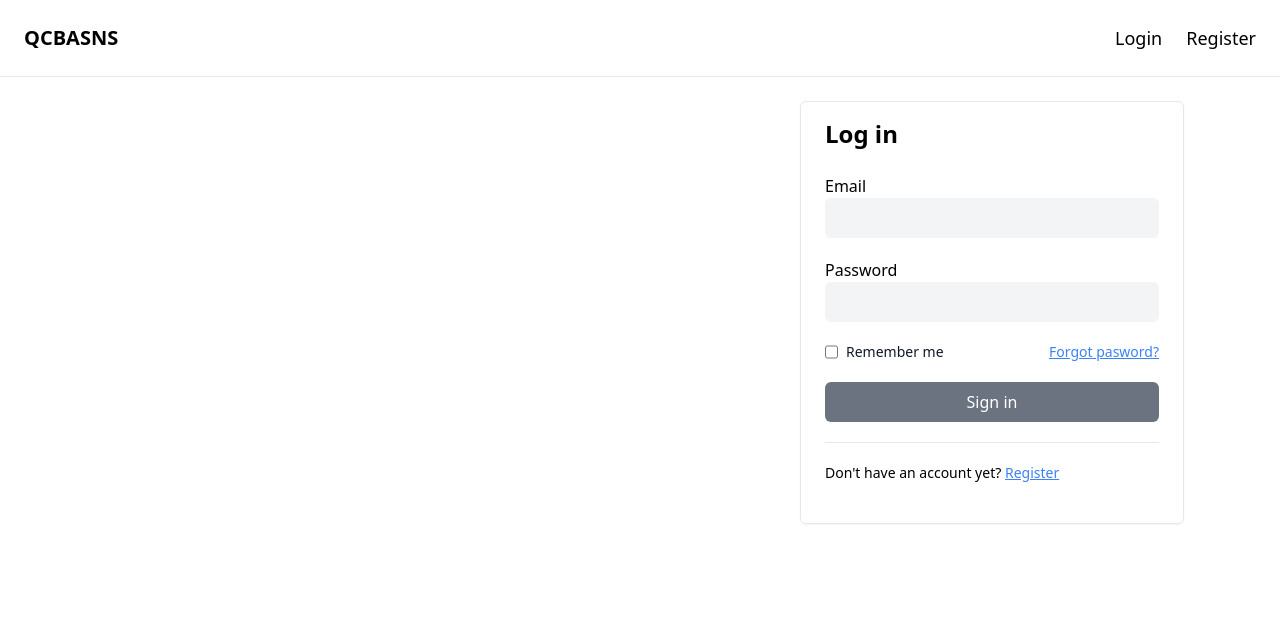
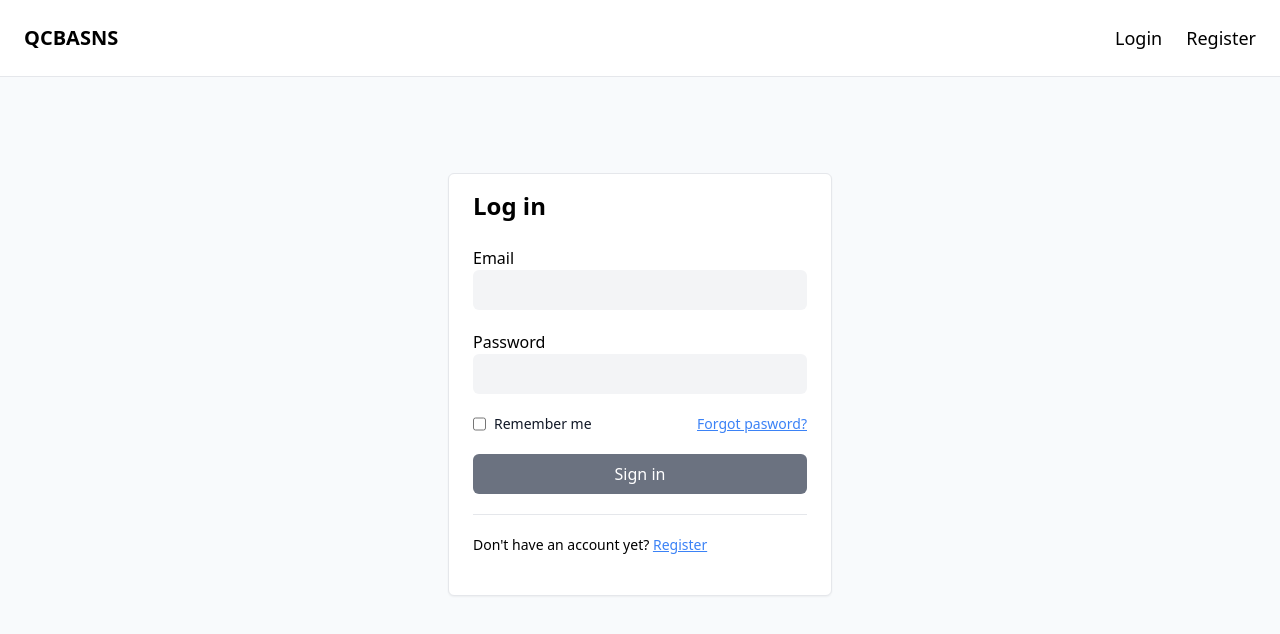
Before and after one commit to cur1ousFranz/QCBASNS-MERN, a React (Create React App) app in the folder client/: page /login in a window 1280 px wide. Shown: the top 634 px of the page. Built offline with nearby package versions, Linux system fonts and the light colour scheme.

Commit message:
remove login api util

```diff
--- a/client/src/lib/loginUser.js
+++ /dev/null
@@ -1,7 +0,0 @@
-import axiosClient from "../utils/AxiosClient";
-
-export const loginUser = async (email, password) => {
-  const response = await axiosClient.post("/user", { email, password });
-  const json = response.data;
-  return json;
-};
--- a/client/src/views/Login.jsx
+++ b/client/src/views/Login.jsx
@@ -1,7 +1,7 @@
 import React, { useContext, useState } from "react";
-import { loginUser } from "../lib/loginUser";
 import { AuthContext } from "../context/AuthContext";
 import { Link } from "react-router-dom";
+import axiosClient from "../utils/AxiosClient";
 
 export default function Login() {
   const [email, setEmail] = useState("");
@@ -14,20 +14,24 @@ export default function Login() {
     setError(null);
 
     try {
-      const data = await loginUser(email, password);
-      dispatch({ type: "LOGIN", payload: data });
-      localStorage.setItem("user", JSON.stringify(data));
+      const response = await axiosClient.post("/user", { email, password });
+      const data = response.data;
+      if (response.status === 200) {
+        dispatch({ type: "LOGIN", payload: data });
+        localStorage.setItem("user", JSON.stringify(data));
+      }
     } catch (error) {
       if (error.response.data.error) {
         setError(error.response.data.error);
       }
+      console.log(error);
     }
   };
 
   return (
-    <div className="flex justify-between py-6 px-24">
-      <div></div>
-      <div className="border shadow-sm rounded-md px-6 py-4 w-96">
+    <div
+      className="py-24 h-screen bg-slate-50">
+      <div className="border mx-auto shadow-sm rounded-md px-6 py-4 w-96 bg-white">
         <h1 className="font-semibold text-2xl">Log in</h1>
         <form onSubmit={submitForm}>
           <div className="py-6 space-y-5">
```
